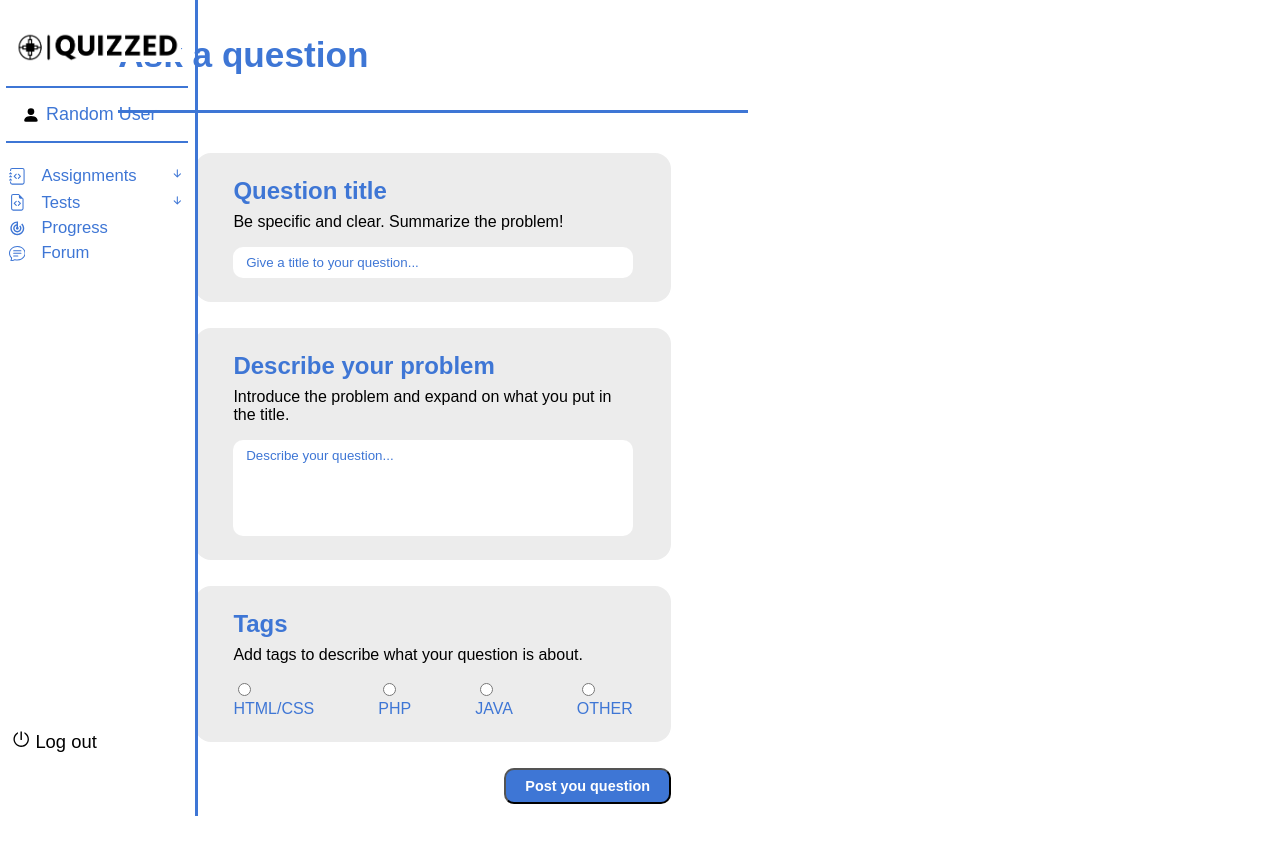
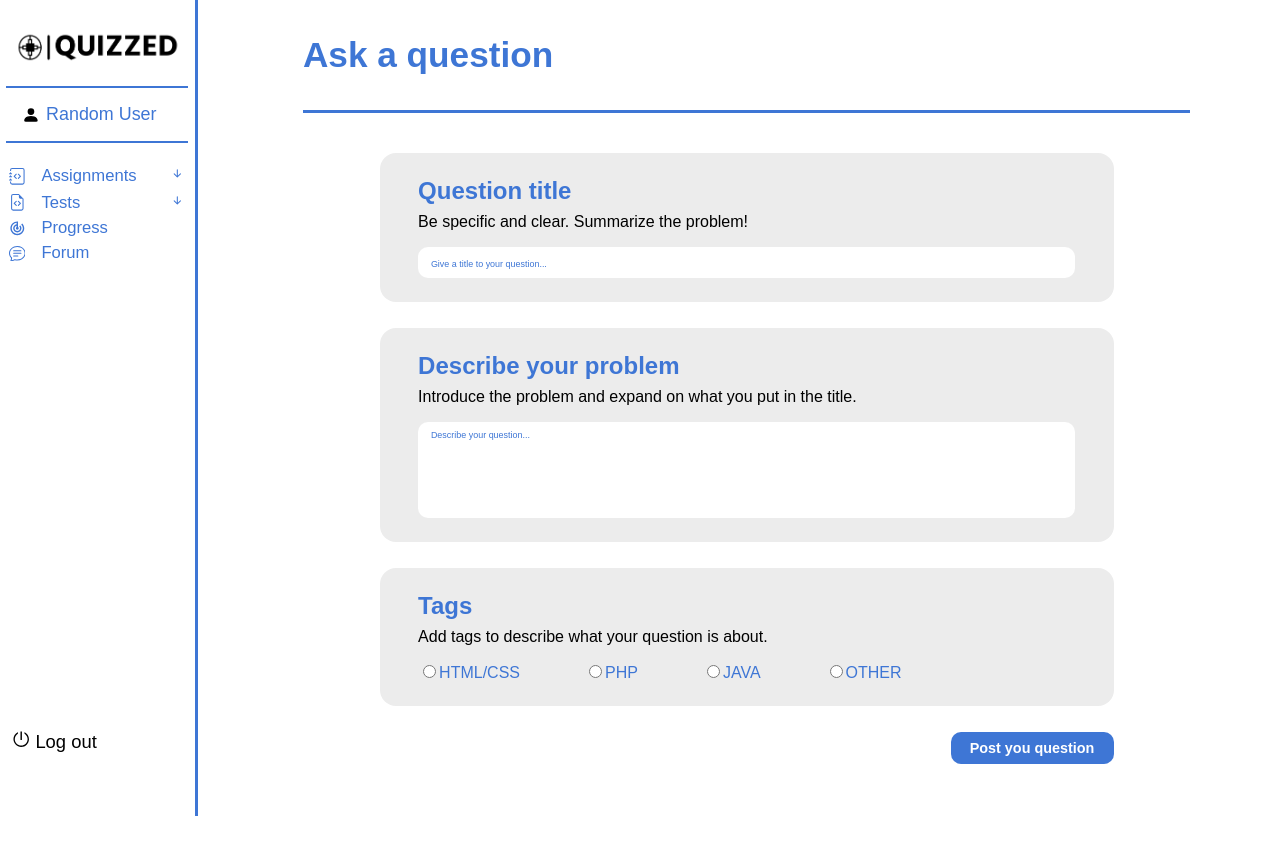
Before and after one commit to MartinezNicanor/IT1E-period-4, a React (Create React App) app: page /askForum in a window 1280 px wide. After the commit the page ends 804 px from the top, so only its background shows below. Built offline with nearby package versions, Linux system fonts and the light colour scheme; the HTML template or start-up script is replaced by a standard one.

Commit message:
Fixed button and placeholders styling

```diff
--- a/src/pages/forum/AskForum.css
+++ b/src/pages/forum/AskForum.css
@@ -1,3 +1,8 @@
+.askForumContainer {
+    grid-column: 3/13;
+    padding: 0 7vw;
+}
+
 .askForumContainer form {
     padding: 5vh 6vw;
     display: flex;
@@ -38,10 +43,12 @@
 
 .inputContainer input::placeholder {
     color: #3E76D5;
+    font-size: 0.7vw;
 }
 
 .inputContainer textarea::placeholder {
     color: #3E76D5;
+    font-size: 0.7vw;
 }
 
 .radioButtons {
@@ -61,4 +68,5 @@
     align-self: end;
     padding: 1vh 1.5vw;
     border-radius: 10px;
+    border: 0;
 }
```
